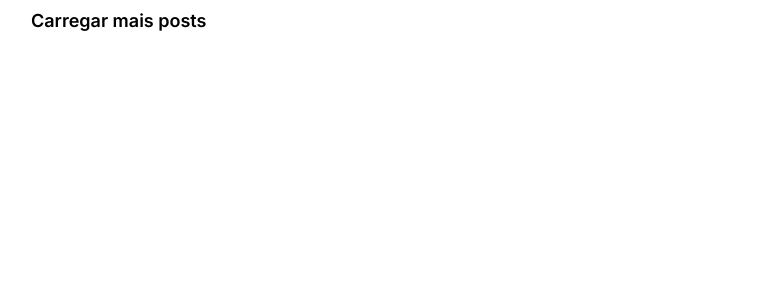
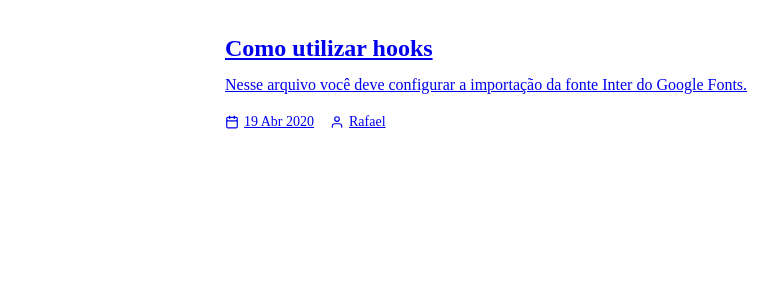
Before and after one commit to RafaelSanaMontevechio/ignite_desafio_3_blog, a Next.js app: page / in a window 1280 px wide. Shown: the top 300 px of the page, without its empty margins (55-829 px from the left). Built offline with nearby package versions, Linux system fonts and the light colour scheme.

Commit message:
feat: :sparkles: post

```diff
--- a/src/pages/home.module.scss
+++ b/src/pages/home.module.scss
@@ -1,9 +1,60 @@
-.contentContainer {
+.container {
   max-width: 1120px;
   margin: 0 auto;
   padding: 0 2rem;
+}
 
-  display: flex;
-  align-items: center;
-  justify-content: space-between;
+.posts {
+  max-width: 720px;
+  margin: 2rem auto 0;
+
+  a {
+    display: block;
+
+    & + a {
+      margin-top: 2rem;
+      padding-top: 2rem;
+      border-top: 1px solid gray;
+    }
+
+    strong {
+      display: block;
+      font-size: 1.5rem;
+      margin-top: 1rem;
+      line-height: 2rem;
+
+      transition: color 0.2s;
+    }
+
+    p {
+      color: var(--gray-300);
+      margin-top: 0.5rem;
+      line-height: 1.625rem;
+    }
+
+    &:hover strong {
+      color: var(--yellow-500);
+    }
+
+    div {
+      margin-top: 8px;
+
+      display: flex;
+      span {
+        display: flex;
+        align-items: center;
+        color: var(--gray-300);
+
+        font-size: 0.875rem;
+
+        & + span {
+          margin-left: 1rem;
+        }
+
+        svg {
+          margin-right: 5px;
+        }
+      }
+    }
+  }
 }
--- a/src/pages/index.tsx
+++ b/src/pages/index.tsx
@@ -1,12 +1,16 @@
 /* eslint-disable @typescript-eslint/explicit-function-return-type */
 /* eslint-disable @typescript-eslint/explicit-module-boundary-types */
 import { GetStaticProps } from 'next';
+import Link from 'next/link';
 
+import { FiUser } from 'react-icons/fi';
+import { FiCalendar } from 'react-icons/fi';
 import { getPrismicClient } from '../services/prismic';
 
 import LoadMoreButton from '../components/LoadMoreButton';
 
 import commonStyles from '../styles/common.module.scss';
+
 import styles from './home.module.scss';
 
 interface Post {
@@ -30,13 +34,44 @@ interface HomeProps {
 
 export default function Home() {
   return (
-    <div className={styles.contentContainer}>
-      <LoadMoreButton
+    <>
+      <main className={styles.container}>
+        <div className={styles.posts}>
+          <Link href="/posts/slug">
+            <a>
+              <strong>Como utilizar hooks</strong>
+              <p>
+                Nesse arquivo você deve configurar a importação da fonte Inter
+                do Google Fonts.
+              </p>
+              <div>
+                <span>
+                  <FiCalendar /> 19 Abr 2020
+                </span>
+                <span>
+                  <FiUser /> Rafael
+                </span>
+              </div>
+            </a>
+          </Link>
+          {/* {posts.map(post => (
+            <Link key={post.slug} href={`/posts/${post.slug}`}>
+              <a>
+                <time>{post.updatedAt}</time>
+                <strong>{post.title}</strong>
+                <p>{post.excerpt}</p>
+              </a>
+            </Link>
+          ))} */}
+        </div>
+      </main>
+
+      {/* <LoadMoreButton
         loadMore={() => {
           console.log('more posts');
         }}
-      />
-    </div>
+      /> */}
+    </>
   );
 }
 
--- a/src/styles/globals.scss
+++ b/src/styles/globals.scss
@@ -7,6 +7,8 @@
 :root {
   --white: #fff;
   --pink: #ff57b2;
+  --gray-300: #a8a8b3;
+  --yellow-500: #eba417;
   --background: #1a1d23;
 }
 
```
Also changed, not shown: src/components/Header/header.module.scss (+5 -2 lines).
